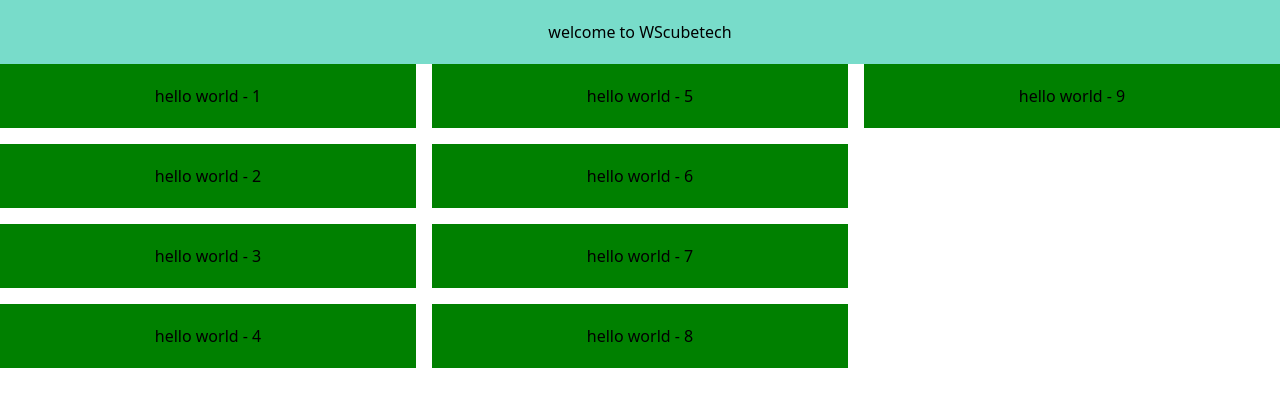
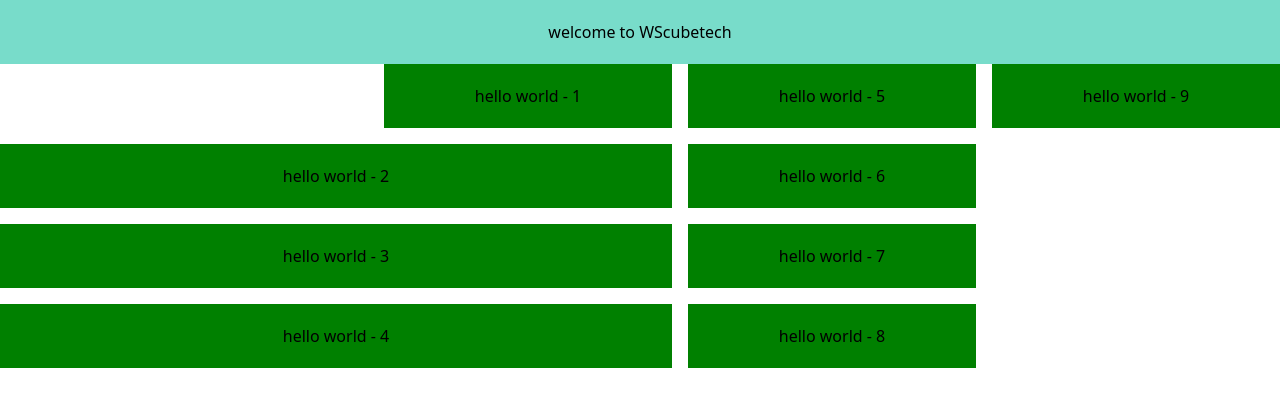
Before and after one commit to sharmasuper/tailwindToturial, a plain HTML site: page index.html in a window 1280 px wide. Drawn offline with nearby package versions, Linux system fonts and the light colour scheme.

Commit message:
margin class

```diff
--- a/index.html
+++ b/index.html
@@ -73,7 +73,8 @@
   </div>
 <!-- grid or grid-flow-col kai bina row class kam nahi karaigai -->
 <div class="max-w-[1320px] mx-auto grid grid-rows-4 grid-flow-col gap-4">
-  <div class="bg-[green] py-5 text-center">hello world - 1</div>
+  <div class="bg-[green] py-5 ms-96 text-center">hello world - 1</div>
+  <!-- agr hum apnai hisab sai margin daina chahtai h to hum p-[20px] esa bhi dai sktai h -->
   <div class="bg-[green] py-5 text-center">hello world - 2</div>
   <div class="bg-[green] py-5 text-center">hello world - 3</div>
   <div class="bg-[green] py-5 text-center">hello world - 4</div>
```
